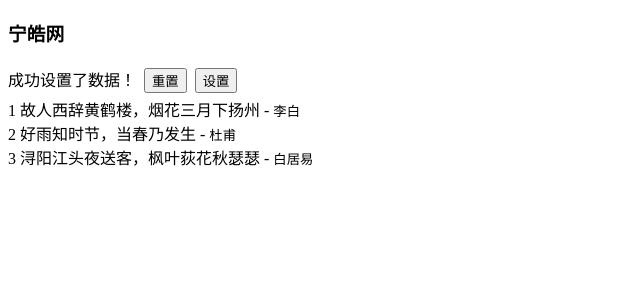
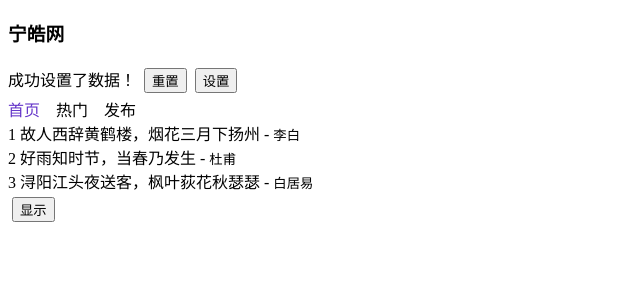
Before and after one commit to Maogxer/xb2-vue, a Vue app: page / in a window 1280 px wide. Shown: the top 300 px of the page, without its empty margins (0-640 px from the left). Built offline with nearby package versions, Linux system fonts and the light colour scheme.

Commit message:
绑定 Class

```diff
--- a/src/app/app.vue
+++ b/src/app/app.vue
@@ -1,12 +1,25 @@
 <template>
   <h3> {{ name }} </h3>
+
   {{ processStatus }}
   <button v-on:click="resetName">重置</button>
   <button @click="setName">设置</button>
+
+  <div class="menu">
+    <div :class="['menu-item', {active: currentItem == index}]"
+         @click="currentItem = index"
+         v-for="(item, index) in menuItems"
+         :key="index">{{item}}</div>
+  </div>
+
   <div v-for="(post, index) in postList"
        :key="post.id">
     {{index + 1}} {{post.content}} - <small>{{post.author}}</small>
   </div>
+
+  <div v-if='visible'>隐藏的内容!</div>
+  <button @click="visible = !visible">{{visible ? '隐藏' : '显示'}}</button>
+
 </template>
 
 <script>
@@ -14,7 +27,9 @@ export default {
   data () {
     return {
       name: 'NINGHAO',
-
+      visible: false,
+      menuItems: ['首页', '热门', '发布'],
+      currentItem: 0,
       postList: [
         {
           id: 1,
@@ -71,4 +86,13 @@ export default {
 button {
   margin: 4px;
 }
+
+.menu {
+  display: flex;
+  gap: 16px;
+}
+
+.active {
+  color: #6435c9;
+}
 </style>
```
